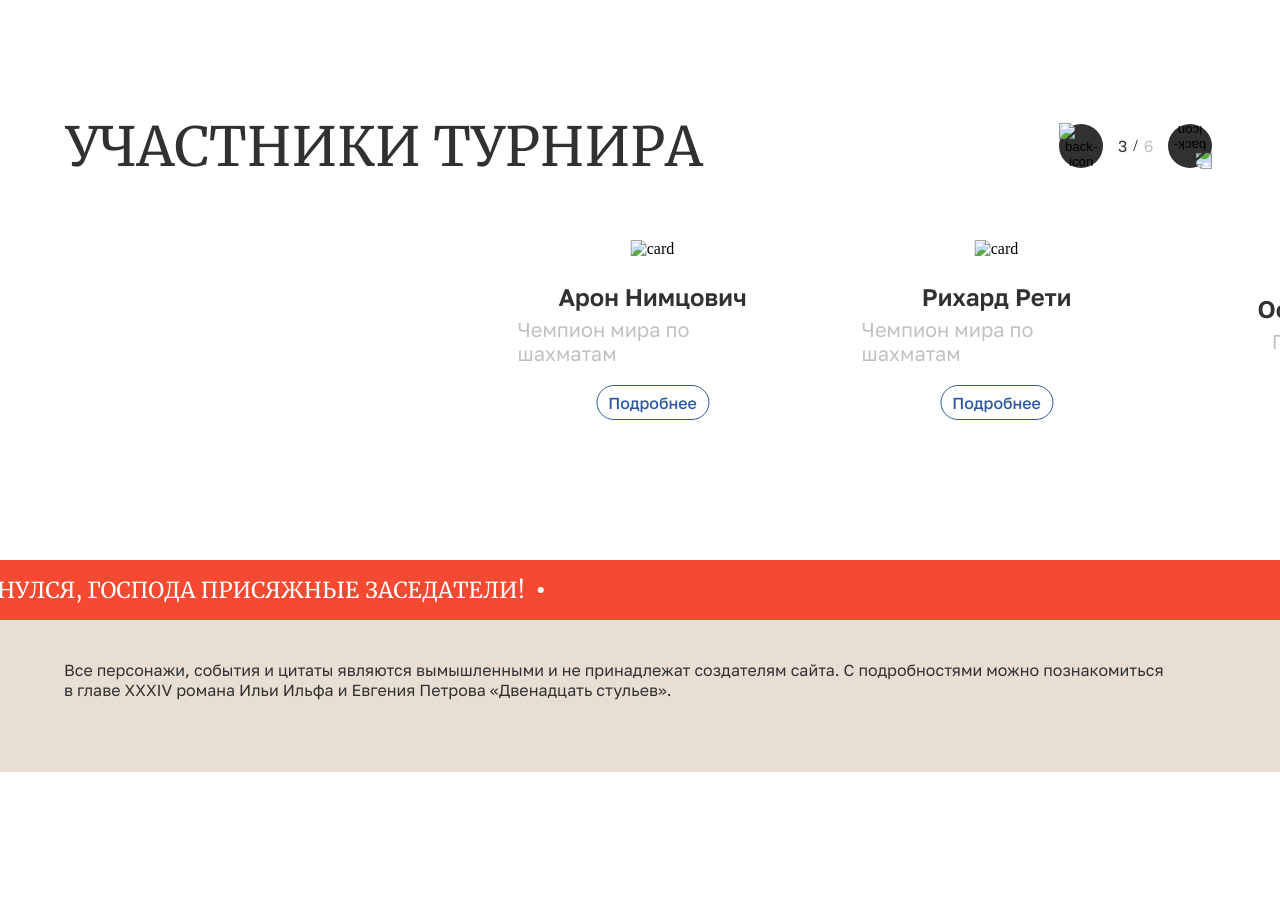
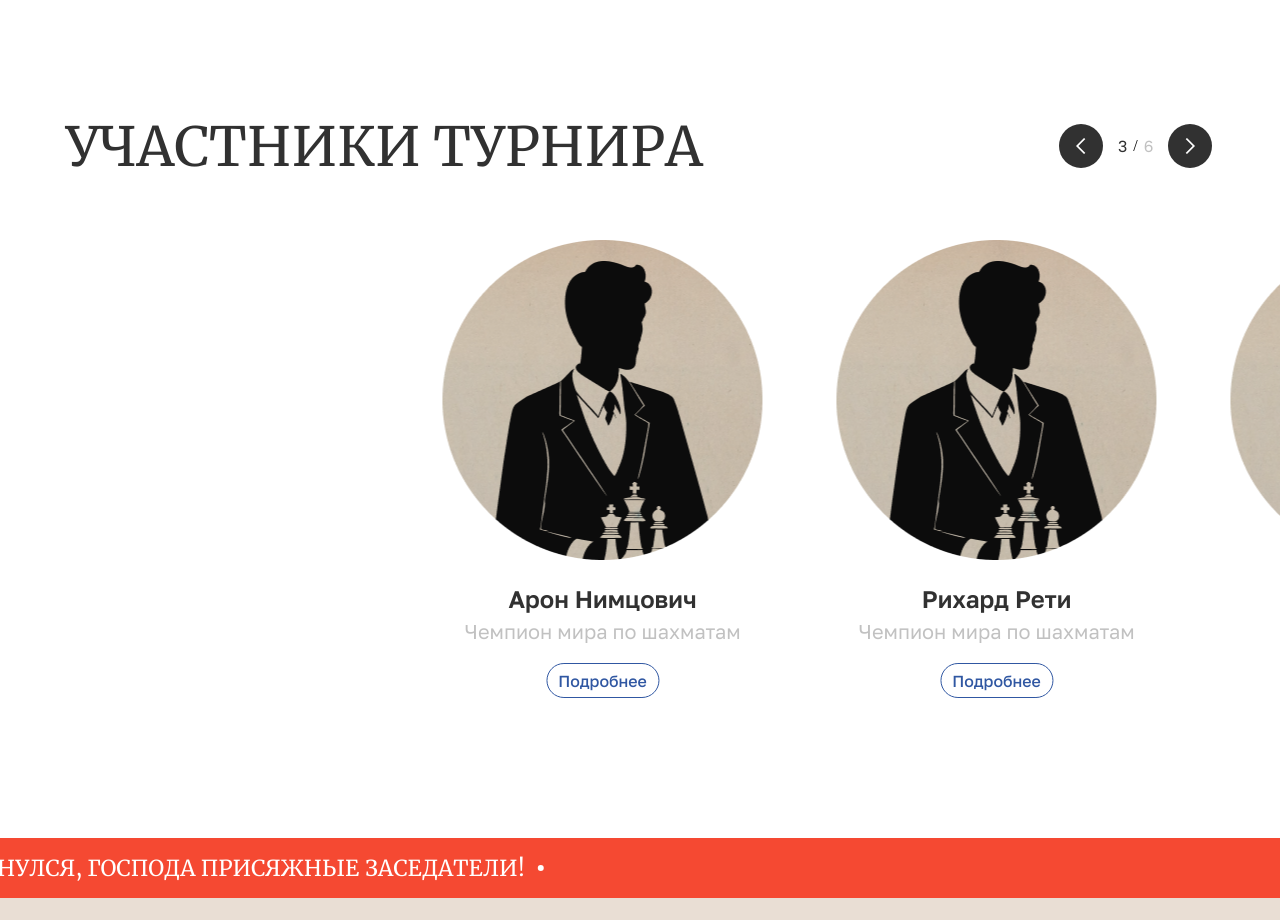
Before and after one commit to firstsunset/chess-landing, a plain HTML site: page index.html in a window 1280 px wide. Shown: the part 3140-4060 px from the top of the page. Before the commit the page ends 3912 px from the top, so only its background shows below. Drawn offline with Linux system fonts and the light colour scheme; the site is published under a folder, as on GitHub Pages, so addresses that start at the root find nothing.

Commit message:
fixed images loading

```diff
--- a/index.html
+++ b/index.html
@@ -188,7 +188,7 @@
         </div>
         <div class="stages__section-mobile-buttons">
           <button id="prevButton" class="stages__section-mobile-button prev-button disabled" onclick="plusSlides(-1)">
-            <img src="/assets/arrow-icon.png" alt="back-icon">
+            <img src="./assets/arrow-icon.png" alt="back-icon">
           </button>
           <div class="stages__section-mobile-dots">
             <div class="stages__section-mobile-dot dot-active"></div>
@@ -198,7 +198,7 @@
             <div class="stages__section-mobile-dot"></div>
           </div>
           <button id="nextButton" class="stages__section-mobile-button next-button" onclick="plusSlides(1)">
-            <img src="/assets/arrow-icon.png" alt="back-icon">
+            <img src="./assets/arrow-icon.png" alt="back-icon">
           </button>
         </div>
       </div>
@@ -208,33 +208,33 @@
         <p class="members__header">Участники турнира</p>
         <div class="members__header-buttons">
           <button id="memberPrevButton" class="prev-button" >
-            <img src="/assets/arrow-icon.png" alt="back-icon">
+            <img src="./assets/arrow-icon.png" alt="back-icon">
           </button>
           <div class="members__number-block">
             <p class="members__number">3 </p>
             / <span>6</span>
           </div>
           <button id="memberNextButton" class="next-button">
-            <img src="/assets/arrow-icon.png" alt="back-icon">
+            <img src="./assets/arrow-icon.png" alt="back-icon">
           </button>
         </div>
       </div>
       <div class="members__list">
         <div class="members__list-slide">
           <div id="1" class="members__list-card">
-            <img src="/assets/member-card.png" alt="card" class="members__list-card-image">
+            <img src="./assets/member-card.png" alt="card" class="members__list-card-image">
             <p class="members__list-card-header">Хозе-Рауль Капабланка</p>
             <p class="members__list-card-descriprion">Чемпион мира по шахматам</p>
             <button class="members__list-card-button">Подробнее</button>
           </div>
           <div id="2" class="members__list-card">
-            <img src="/assets/member-card.png" alt="card" class="members__list-card-image">
+            <img src="./assets/member-card.png" alt="card" class="members__list-card-image">
             <p class="members__list-card-header">Эммануил Ласкер</p>
             <p class="members__list-card-descriprion">Чемпион мира по шахматам</p>
             <button class="members__list-card-button">Подробнее</button>
           </div>
           <div id="3" class="members__list-card">
-            <img src="/assets/member-card.png" alt="card" class="members__list-card-image">
+            <img src="./assets/member-card.png" alt="card" class="members__list-card-image">
             <p class="members__list-card-header">Александр Алехин</p>
             <p class="members__list-card-descriprion">Чемпион мира по шахматам</p>
             <button class="members__list-card-button">Подробнее</button>
@@ -242,19 +242,19 @@
         </div>
         <div class="members__list-slide">
           <div id="4" class="members__list-card">
-            <img src="/assets/member-card.png" alt="card" class="members__list-card-image">
+            <img src="./assets/member-card.png" alt="card" class="members__list-card-image">
             <p class="members__list-card-header">Арон Нимцович</p>
             <p class="members__list-card-descriprion">Чемпион мира по шахматам</p>
             <button class="members__list-card-button">Подробнее</button>
           </div>
           <div id="5" class="members__list-card">
-            <img src="/assets/member-card.png" alt="card" class="members__list-card-image">
+            <img src="./assets/member-card.png" alt="card" class="members__list-card-image">
             <p class="members__list-card-header">Рихард Рети</p>
             <p class="members__list-card-descriprion">Чемпион мира по шахматам</p>
             <button class="members__list-card-button">Подробнее</button>
           </div>
           <div id="6" class="members__list-card">
-            <img src="/assets/member-card.png" alt="card" class="members__list-card-image">
+            <img src="./assets/member-card.png" alt="card" class="members__list-card-image">
             <p class="members__list-card-header">Остап Бендер</p>
             <p class="members__list-card-descriprion">Гроссмейстер</p>
             <button class="members__list-card-button">Подробнее</button>
@@ -264,37 +264,37 @@
       <div class="members__list-mobile-block">
         <div class="members__list-mobile">
           <div id="1" class="members__list-card members__list-card-mobile">
-            <img src="/assets/member-card.png" alt="card" class="members__list-card-image">
+            <img src="./assets/member-card.png" alt="card" class="members__list-card-image">
             <p class="members__list-card-header">Хозе-Рауль Капабланка</p>
             <p class="members__list-card-descriprion">Чемпион мира по шахматам</p>
             <button class="members__list-card-button">Подробнее</button>
           </div>
           <div id="2" class="members__list-card members__list-card-mobile">
-            <img src="/assets/member-card.png" alt="card" class="members__list-card-image">
+            <img src="./assets/member-card.png" alt="card" class="members__list-card-image">
             <p class="members__list-card-header">Эммануил Ласкер</p>
             <p class="members__list-card-descriprion">Чемпион мира по шахматам</p>
             <button class="members__list-card-button">Подробнее</button>
           </div>
           <div id="3" class="members__list-card members__list-card-mobile">
-            <img src="/assets/member-card.png" alt="card" class="members__list-card-image">
+            <img src="./assets/member-card.png" alt="card" class="members__list-card-image">
             <p class="members__list-card-header">Александр Алехин</p>
             <p class="members__list-card-descriprion">Чемпион мира по шахматам</p>
             <button class="members__list-card-button">Подробнее</button>
           </div>
           <div id="4" class="members__list-card members__list-card-mobile">
-            <img src="/assets/member-card.png" alt="card" class="members__list-card-image">
+            <img src="./assets/member-card.png" alt="card" class="members__list-card-image">
             <p class="members__list-card-header">Арон Нимцович</p>
             <p class="members__list-card-descriprion">Чемпион мира по шахматам</p>
             <button class="members__list-card-button">Подробнее</button>
           </div>
           <div id="5" class="members__list-card members__list-card-mobile">
-            <img src="/assets/member-card.png" alt="card" class="members__list-card-image">
+            <img src="./assets/member-card.png" alt="card" class="members__list-card-image">
             <p class="members__list-card-header">Рихард Рети</p>
             <p class="members__list-card-descriprion">Чемпион мира по шахматам</p>
             <button class="members__list-card-button">Подробнее</button>
           </div>
           <div id="6" class="members__list-card members__list-card-mobile">
-            <img src="/assets/member-card.png" alt="card" class="members__list-card-image">
+            <img src="./assets/member-card.png" alt="card" class="members__list-card-image">
             <p class="members__list-card-header">Остап Бендер</p>
             <p class="members__list-card-descriprion">Гроссмейстер</p>
             <button class="members__list-card-button">Подробнее</button>
@@ -302,14 +302,14 @@
         </div>
         <div class="members__header-buttons-mobile">
           <button id="memberPrevButton" class="prev-button prev-button-mobile" >
-            <img src="/assets/arrow-icon.png" alt="back-icon">
+            <img src="./assets/arrow-icon.png" alt="back-icon">
           </button>
           <div class="members__number-block">
             <p class="members__number-mobile">3 </p>
             / <span>6</span>
           </div>
           <button id="memberNextButton" class="next-button next-button-mobile">
-            <img src="/assets/arrow-icon.png" alt="back-icon">
+            <img src="./assets/arrow-icon.png" alt="back-icon">
           </button>
         </div>
       </div>
```
Also changed, not shown: assets/Group (2).png (deleted), assets/city.png (deleted), assets/city2.png (deleted), assets/city3.png (deleted), assets/main-background.png (deleted), assets/path.png (deleted), assets/path1.png (deleted).
